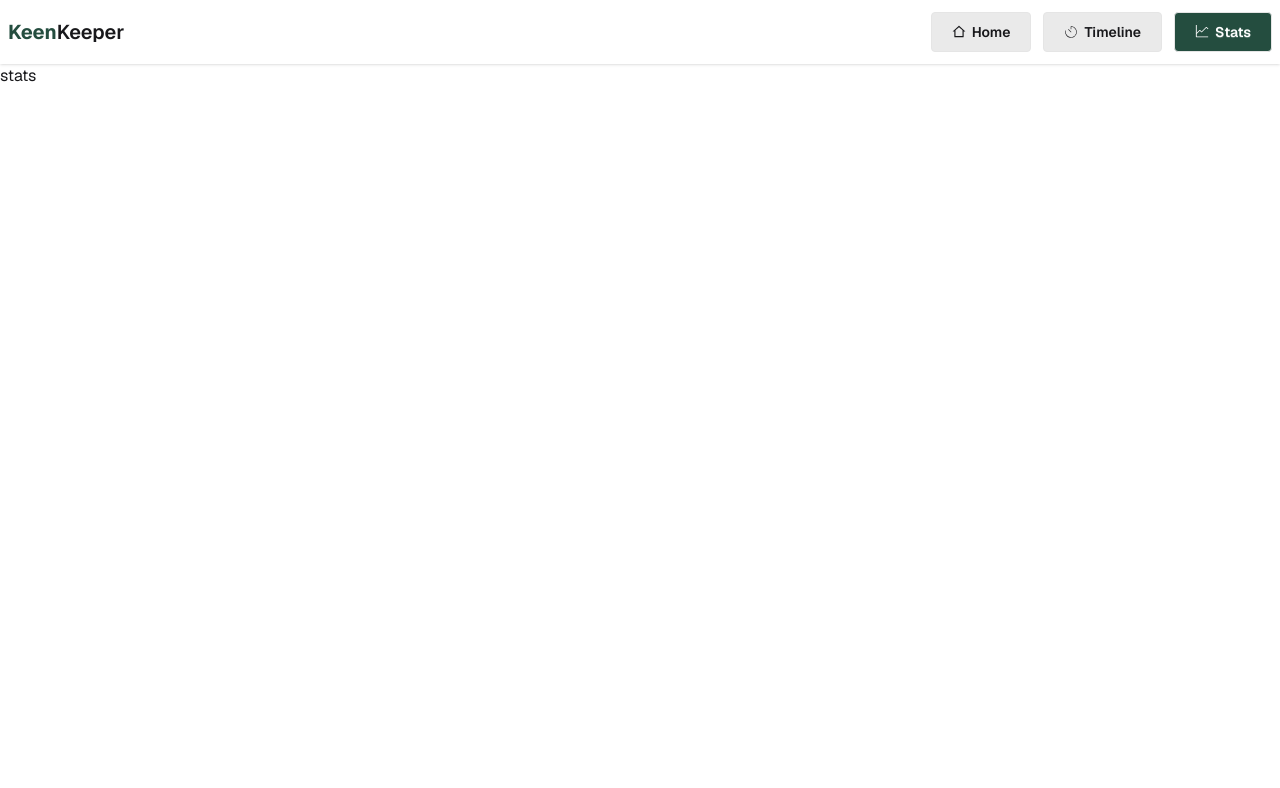
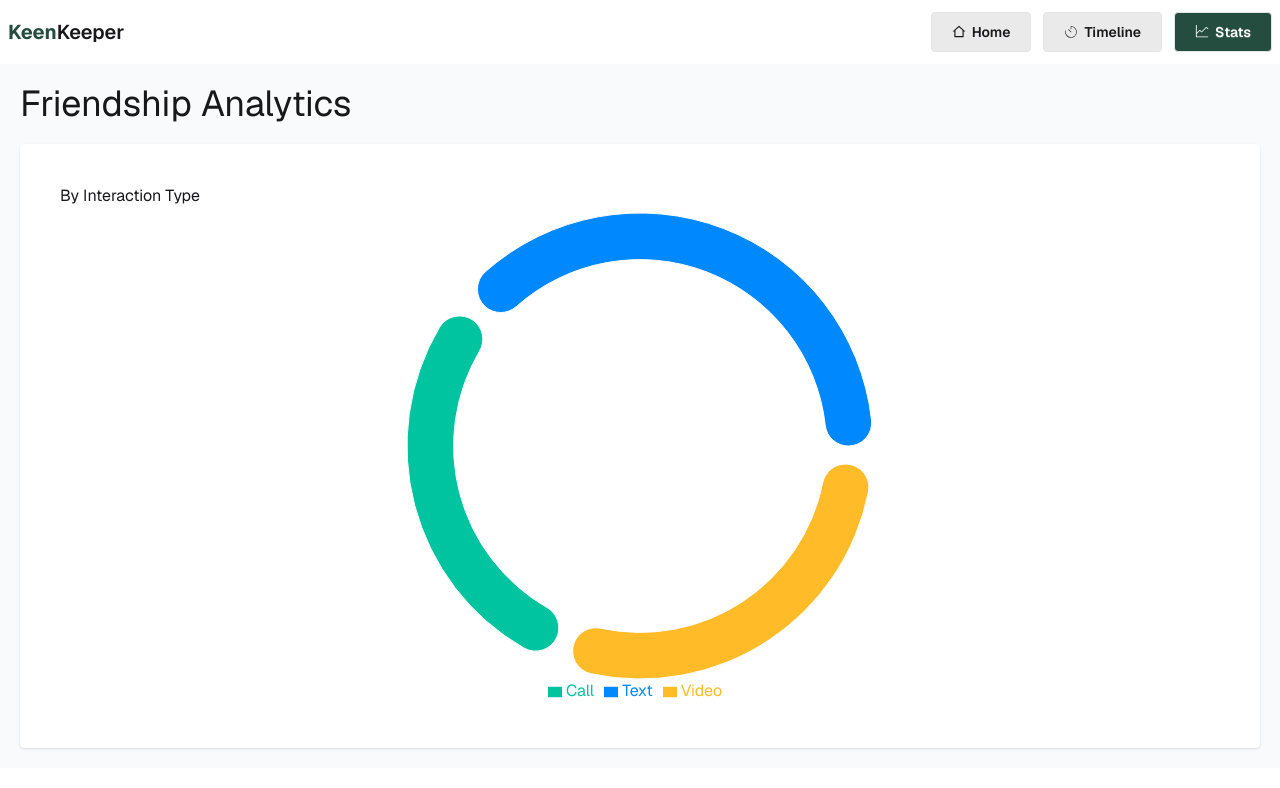
Before and after one commit to samiul-hasan-tanzim/keenkeeper-7, a Next.js app: page /stats in a window 1280 px wide. Shown: the top 788 px of the page. Built offline with nearby package versions, Linux system fonts and the light colour scheme.

Commit message:
Added Dummy Timeline and Stats content

```diff
--- a/package.json
+++ b/package.json
@@ -14,7 +14,8 @@
     "react-dom": "19.2.4",
     "react-icons": "^5.6.0",
     "react-spinners": "^0.17.0",
-    "react-toastify": "^11.0.5"
+    "react-toastify": "^11.0.5",
+    "recharts": "^3.8.1"
   },
   "devDependencies": {
     "@tailwindcss/postcss": "^4",
--- a/src/app/stats/page.jsx
+++ b/src/app/stats/page.jsx
@@ -1,9 +1,40 @@
+'use client'
 import React from 'react';
+import { Legend, Pie, PieChart, Tooltip } from 'recharts';
+
+const data = [
+    { name: 'Text', value: 400, fill: '#0088FE' },
+    { name: 'Call', value: 300, fill: '#00C49F' },
+    { name: 'Video', value: 300, fill: '#FFBB28' },
+];
 
 const StatsPage = () => {
     return (
-        <div>
-            stats
+        <div className='bg-[#F8FAFC] p-5'>
+            <div className='container mx-auto'>
+                <h2 className='text-4xl'>Friendship Analytics</h2>
+                <div className='bg-white p-10 shadow rounded mt-5'>
+                    <p>By Interaction Type</p>
+                    <div className='flex justify-center'>
+                        <PieChart style={{ width: '100%', maxWidth: '500px', maxHeight: '80vh', aspectRatio: 1 }} responsive>
+                            <Pie
+                                data={data}
+                                innerRadius="80%"
+                                outerRadius="100%"
+                                // Corner radius is the rounded edge of each pie slice
+                                cornerRadius="50%"
+                                fill="#8884d8"
+                                // padding angle is the gap between each pie slice
+                                paddingAngle={5}
+                                dataKey="value"
+                                isAnimationActive={true}
+                            />
+                            <Legend />
+                            <Tooltip />
+                        </PieChart>
+                    </div>
+                </div>
+            </div>
         </div>
     );
 };
--- a/src/app/timeline/page.jsx
+++ b/src/app/timeline/page.jsx
@@ -1,9 +1,36 @@
 import React from 'react';
+import { TbPhoneCall } from 'react-icons/tb';
 
 const TimelinePage = () => {
     return (
-        <div>
-            timeline
+        <div className='bg-[#F8FAFC] p-5'>
+            <div className='container mx-auto mt-10 space-y-5 '>
+                <h2 className='text-4xl font-bold'>Timeline</h2>
+                <div>
+                    <select defaultValue="Pick a color" className="select">
+                        <option disabled={true}>Filter Timeline</option>
+                        <option>Call</option>
+                        <option>Text</option>
+                        <option>Video</option>
+                    </select>
+                </div>
+                <div className='space-y-5'>
+                    <div className='flex items-center gap-3 bg-white shadow rounded p-3'>
+                        <TbPhoneCall size={20} />
+                        <div>
+                            <p><span>Text</span> with Arif Rahman</p>
+                            <p>March 30, 2026</p>
+                        </div>
+                    </div>
+                    <div className='flex items-center gap-3 bg-white shadow rounded p-3'>
+                        <TbPhoneCall size={20} />
+                        <div>
+                            <p><span>Text</span> with Arif Rahman</p>
+                            <p>March 30, 2026</p>
+                        </div>
+                    </div>
+                </div>
+            </div>
         </div>
     );
 };
--- a/src/components/QuickActions/QuickActions.jsx
+++ b/src/components/QuickActions/QuickActions.jsx
@@ -4,11 +4,17 @@ import { TbPhoneCall } from 'react-icons/tb';
 import { LuMessageSquareMore } from 'react-icons/lu';
 import { IoVideocamOutline } from 'react-icons/io5';
 import { toast } from 'react-toastify';
+import { useState } from 'react';
 
 const QuickActions = ({ name }) => {
+    const [call, setCall] = useState('')
+    const handelCall = (calls) => {
+        setCall(call)
+    }
+
     return (
         <div className='text-center grid grid-cols-2 md:grid-cols-3 gap-5'>
-            <div onClick={() => toast.success(`Call with ${name}`)} className='bg-[#F8FAFC] flex flex-col items-center p-5 rounded-xl cursor-pointer'>
+            <div onClick={() => { toast.success(`Call with ${name}`); handelCall('call') }} className='bg-[#F8FAFC] flex flex-col items-center p-5 rounded-xl cursor-pointer'>
                 <TbPhoneCall size={20} />
                 <p>Call</p>
             </div>
```
Also changed, not shown: 1 other file (tests, documents, lock files or other folders).
